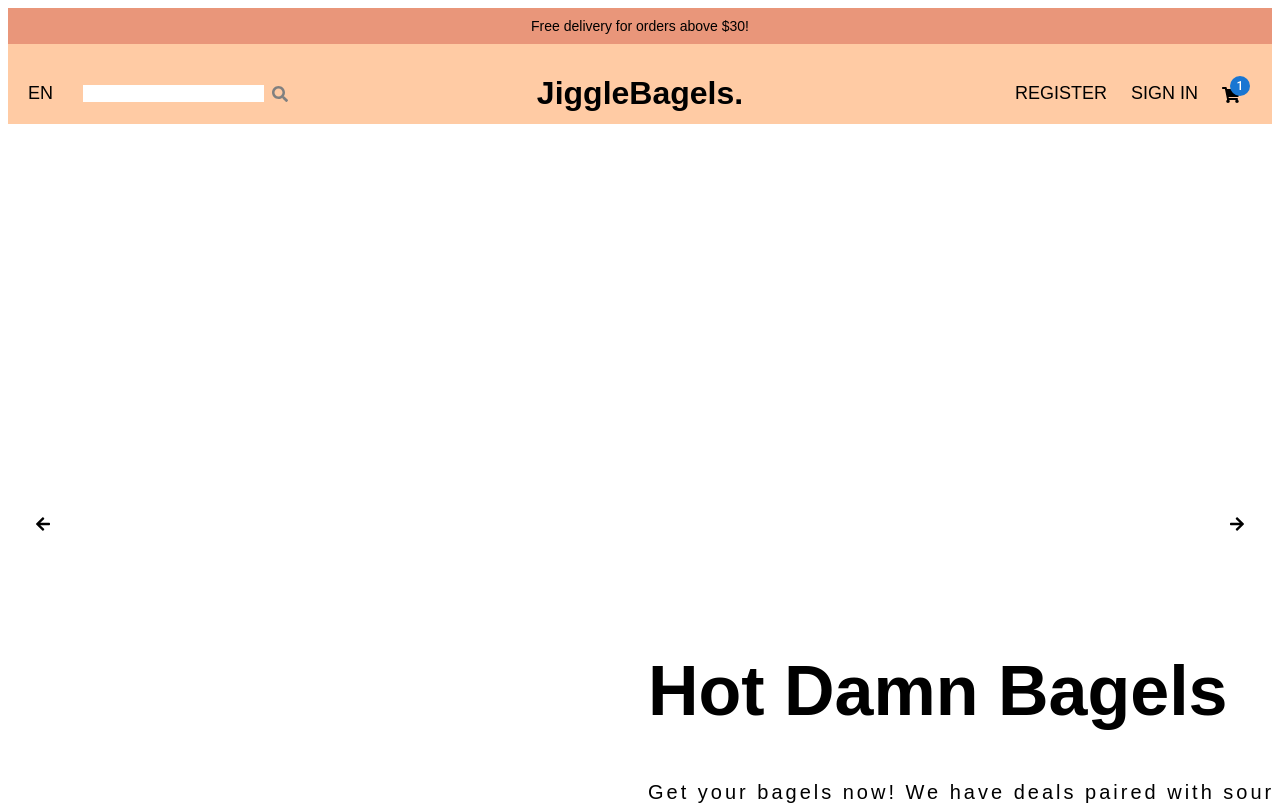
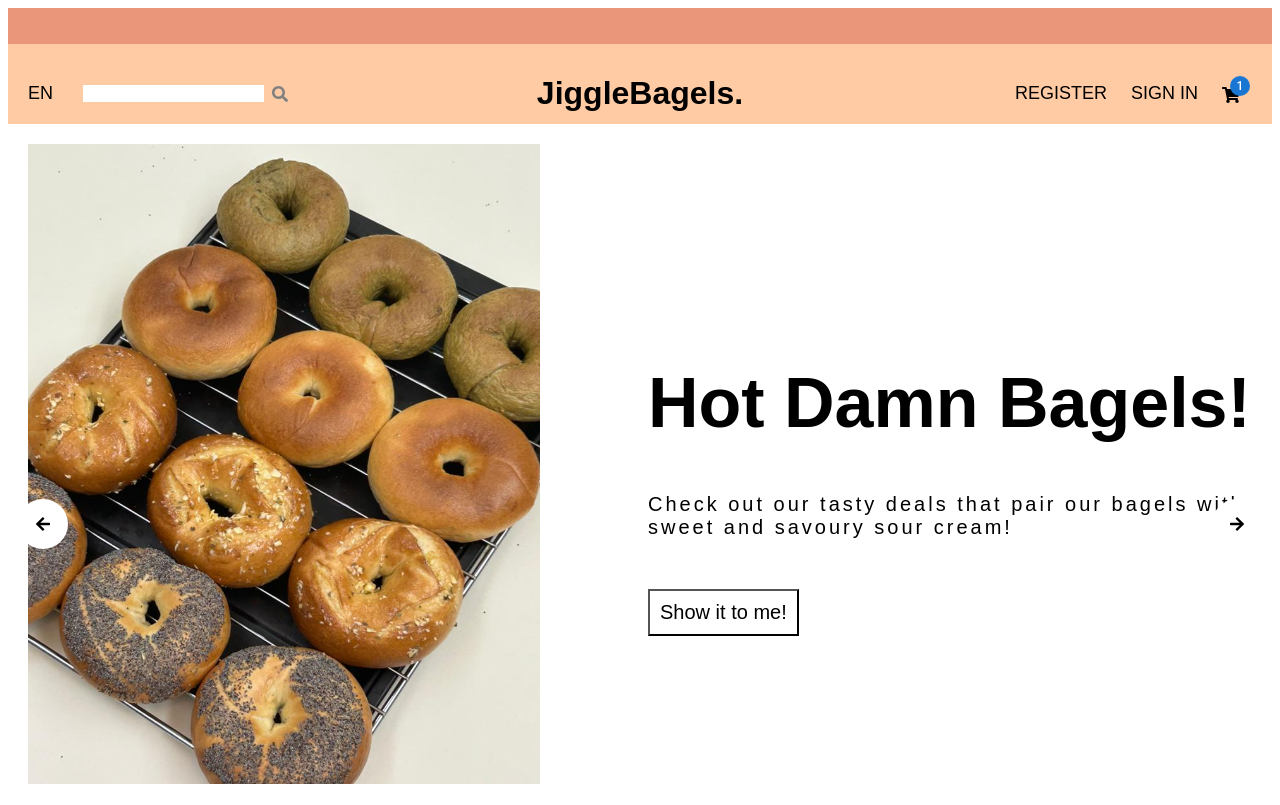
Before and after one commit to BCworkin/jigglebagelsreact, a React (Create React App) app in the folder jigglebagelsreact/: page / in a window 1280 px wide. Shown: the top 805 px of the page. Built offline with nearby package versions, Linux system fonts and the light colour scheme; a web font is replaced by a local one.

Commit message:
Made changes to slider, navbar added images

```diff
--- a/jigglebagelsreact/public/index.html
+++ b/jigglebagelsreact/public/index.html
@@ -12,7 +12,7 @@
     <link rel="preconnect" href="https://fonts.googleapis.com">
     <link rel="preconnect" href="https://fonts.gstatic.com" crossorigin>
     <link href="https://fonts.googleapis.com/css2?family=Madimi+One&display=swap" rel="stylesheet">
-    <link rel="manifest" href="%PUBLIC_URL%/manifest.json" />
+    <link rel="manifest" href="public/manifest.json" />
     <!--
       Notice the use of %PUBLIC_URL% in the tags above.
       It will be replaced with the URL of the `public` folder during the build.
--- a/jigglebagelsreact/src/components/Announcement.jsx
+++ b/jigglebagelsreact/src/components/Announcement.jsx
@@ -1,21 +1,36 @@
 import React from 'react'
-import styled from 'styled-components'
+import styled, {keyframes} from 'styled-components'
+
+const moveBanner = keyframes`
+  0% {
+    transform: translateX(-100%);
+  }
+  100% {
+    transform: translateX(100%);
+  }
+`;
 
 const Container = styled.div`
     height: 30px;
     background-color: darksalmon;
     color: black;
     padding: 3px;
-    display: flex;
+    /* display: flex; */
     align-items: center;
     justify-content: center;
-    font-size: 14px;
+`
+
+const Sentence = styled.div`
+  font-size: 14px;
+  animation: ${moveBanner} 20s linear infinite ;
 `
 
 const Announcement = () => {
   return (
     <Container>
+      <Sentence>
         Free delivery for orders above $30!
+      </Sentence>
     </Container>
   )
 }
--- a/jigglebagelsreact/src/components/Navbar.jsx
+++ b/jigglebagelsreact/src/components/Navbar.jsx
@@ -57,6 +57,9 @@ const Input = styled.input`
 const MenuItem = styled.div`
     font-size: 18px;
     cursor: pointer;
+    &:hover {
+        border-bottom: 2px solid #333;
+    }
     margin: 12px;
 `
 
--- a/jigglebagelsreact/src/components/Slider.jsx
+++ b/jigglebagelsreact/src/components/Slider.jsx
@@ -1,7 +1,7 @@
 import React from 'react'
 import styled from 'styled-components'
 import { FaArrowRight, FaArrowLeft } from 'react-icons/fa'
-import logo from './logo.jpg'
+import bagel from './bagel.jpg'
 
 const Container = styled.div`
     width: 100%;
@@ -44,12 +44,15 @@ const ImageContainer = styled.div`
     flex: 1;
 `
 
-const Image = styled.image`
-    height: 80%;
+const Image = styled.img`
+    height: 50%;
+    width: 80%;
+    margin: 20px;
 `
 
 const InfoContainer = styled.div`
     flex: 1;
+    height: 70vw;
 `
 
 const Title = styled.h1`
@@ -61,6 +64,7 @@ const Desc = styled.p`
     font-size: 20px;
     font-weight: 500;
     letter-spacing: 3px;
+    align-items: center;
 `
 
 const Button = styled.button`
@@ -74,22 +78,22 @@ const Slider = () => {
   return (
     <Container>
         <Arrow direction="left">
-            <FaArrowLeft></FaArrowLeft>
+            <FaArrowLeft />
         </Arrow>
         <Wrapper>
             <Slide>
                 <ImageContainer>
-                    <Image src={logo} />
+                    <Image src={bagel} />
                 </ImageContainer>
                 <InfoContainer>
-                    <Title>Hot Damn Bagels</Title>
-                    <Desc>Get your bagels now! We have deals paired with sour cream!</Desc>
-                    <Button>Show me!</Button>
+                    <Title>Hot Damn Bagels!</Title>
+                    <Desc>Check out our tasty deals that pair our bagels with sweet and savoury sour cream!</Desc>
+                    <Button>Show it to me!</Button>
                 </InfoContainer>
             </Slide>
         </Wrapper>
         <Arrow direction="right">
-            <FaArrowRight></FaArrowRight>
+            <FaArrowRight />
         </Arrow>
     </Container>
   )
```
Also changed, not shown: jigglebagelsreact/src/components/Categories.jsx (added, +20 -0 lines), jigglebagelsreact/src/components/CategoryItem.jsx (added, +15 -0 lines), jigglebagelsreact/src/data.js (added, +13 -0 lines), jigglebagelsreact/src/images/bagels-recipe-SQUARE.jpg (deleted), jigglebagelsreact/src/images/logo.jpg (renamed from jigglebagelsreact/src/components/logo.jpg).
